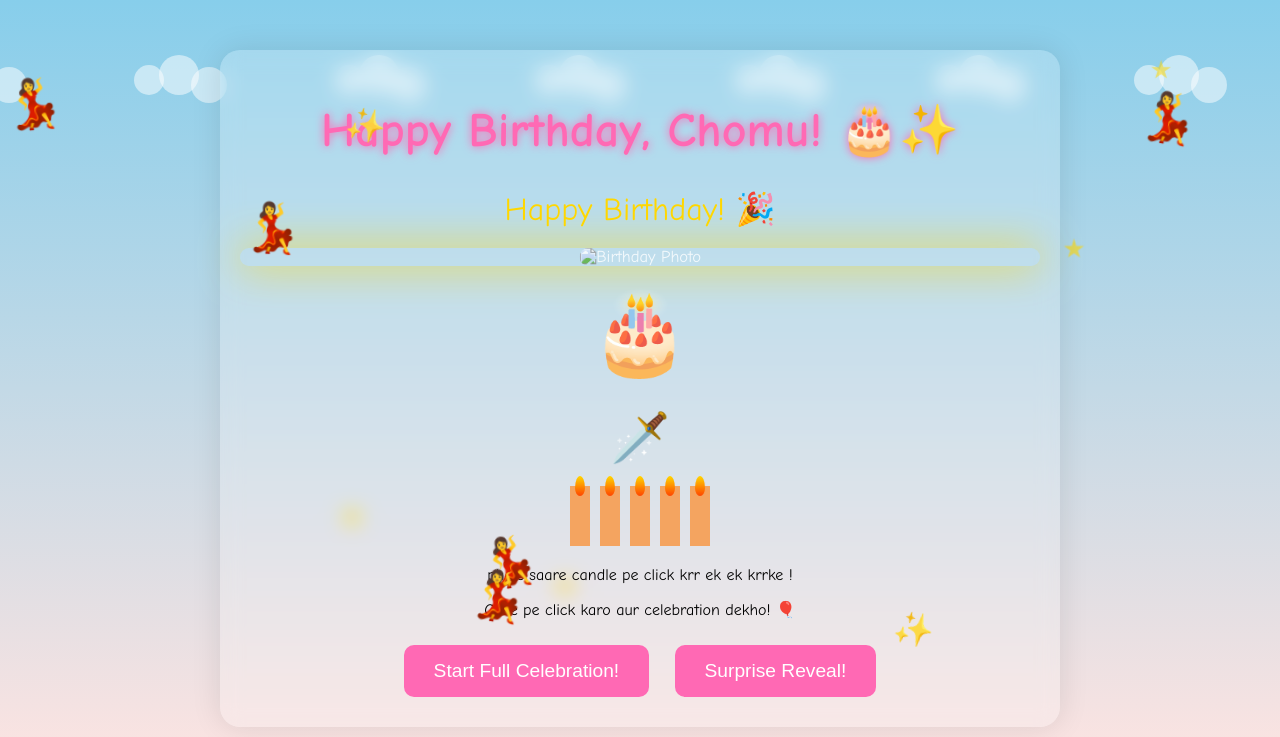
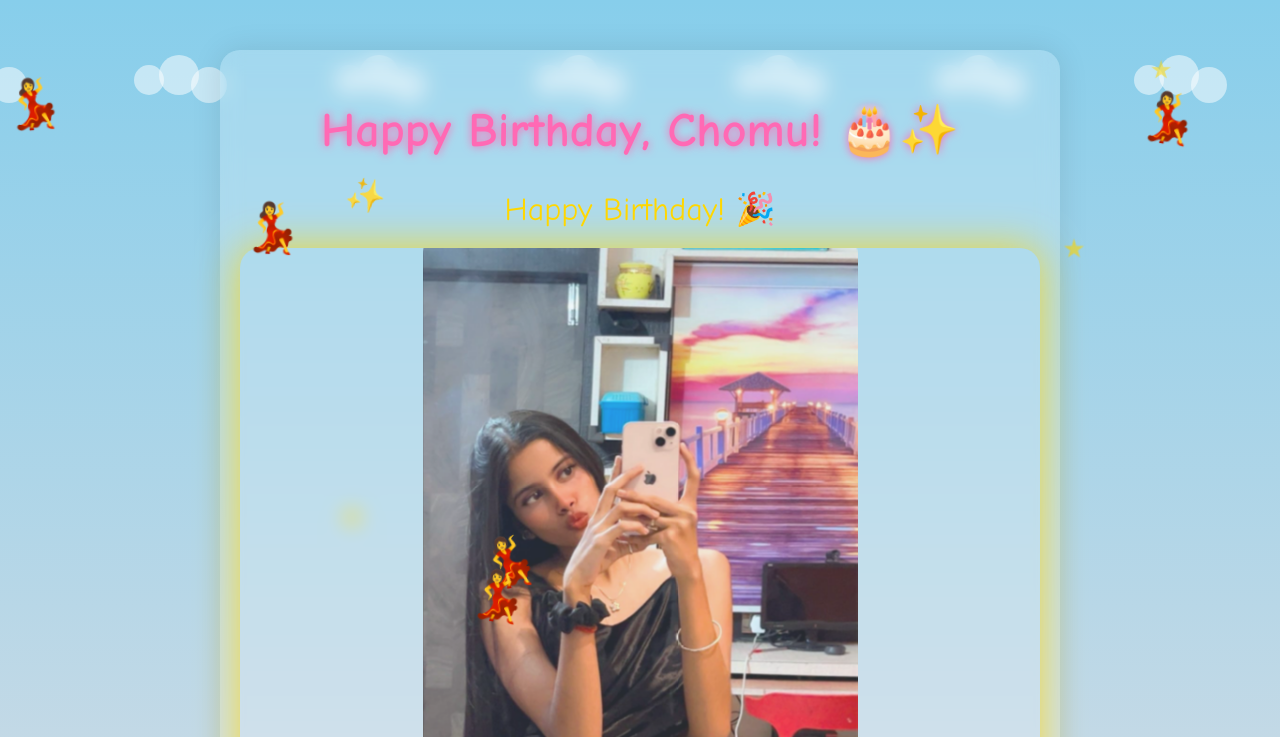
Before and after one commit to Sourav-students/birthday, a plain HTML site: page index.html in a window 1280 px wide. Both pictures are taken after a click on the button "Start Full Celebration!". Shown: the top 737 px of the page. Drawn offline with Linux system fonts and the light colour scheme.

Commit message:
Update index.html

```diff
--- a/index.html
+++ b/index.html
@@ -162,7 +162,7 @@
     <div id="countdown"></div>
 
     <div class="photo-frame" id="photoFrame">
-      <img src=".vscode/SHERYA.jpeg" alt="Birthday Photo" class="animated-photo">
+      <img src="SHERYA.jpeg" alt="Birthday Photo" class="animated-photo">
       <div class="sparkles"></div>
     </div>
 
```
